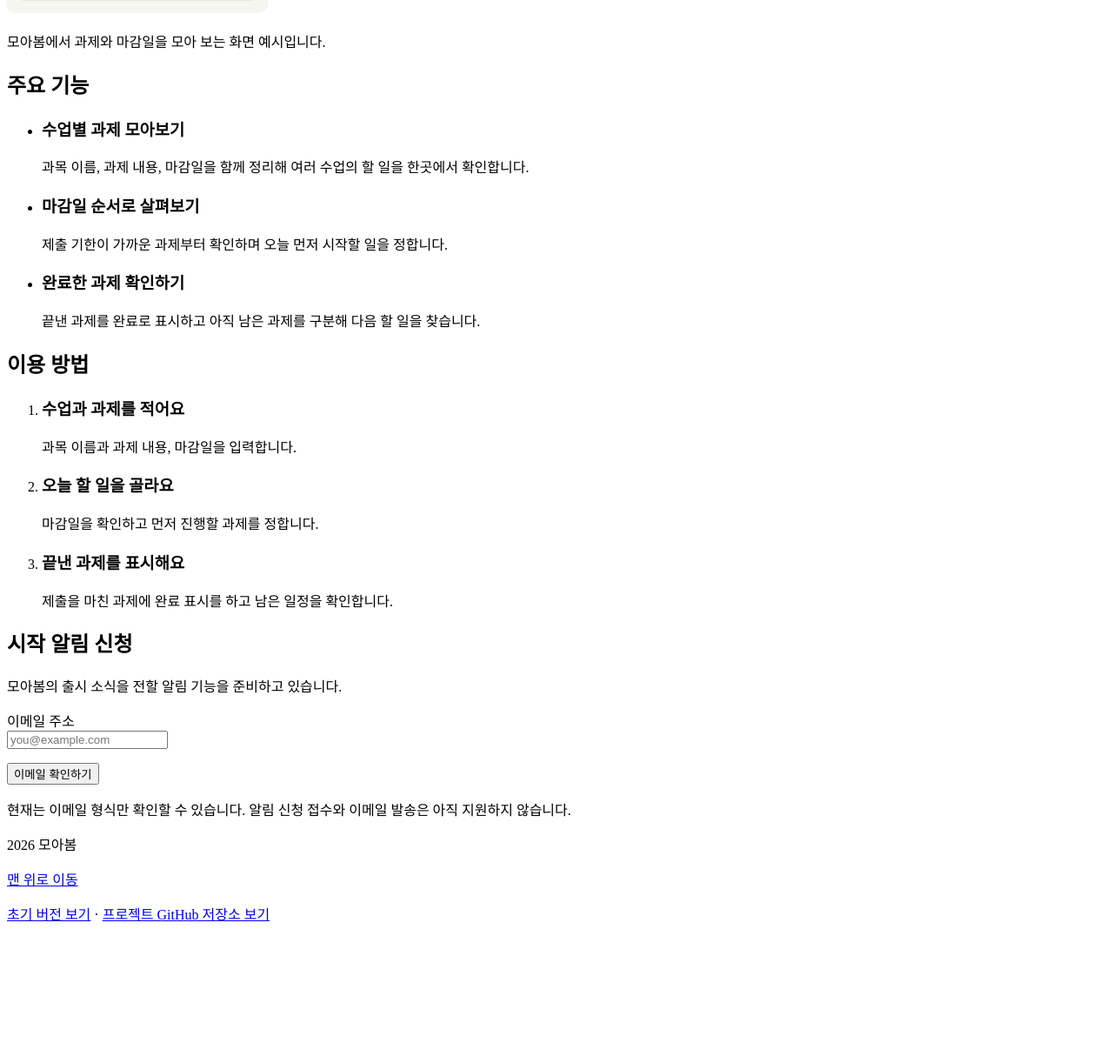
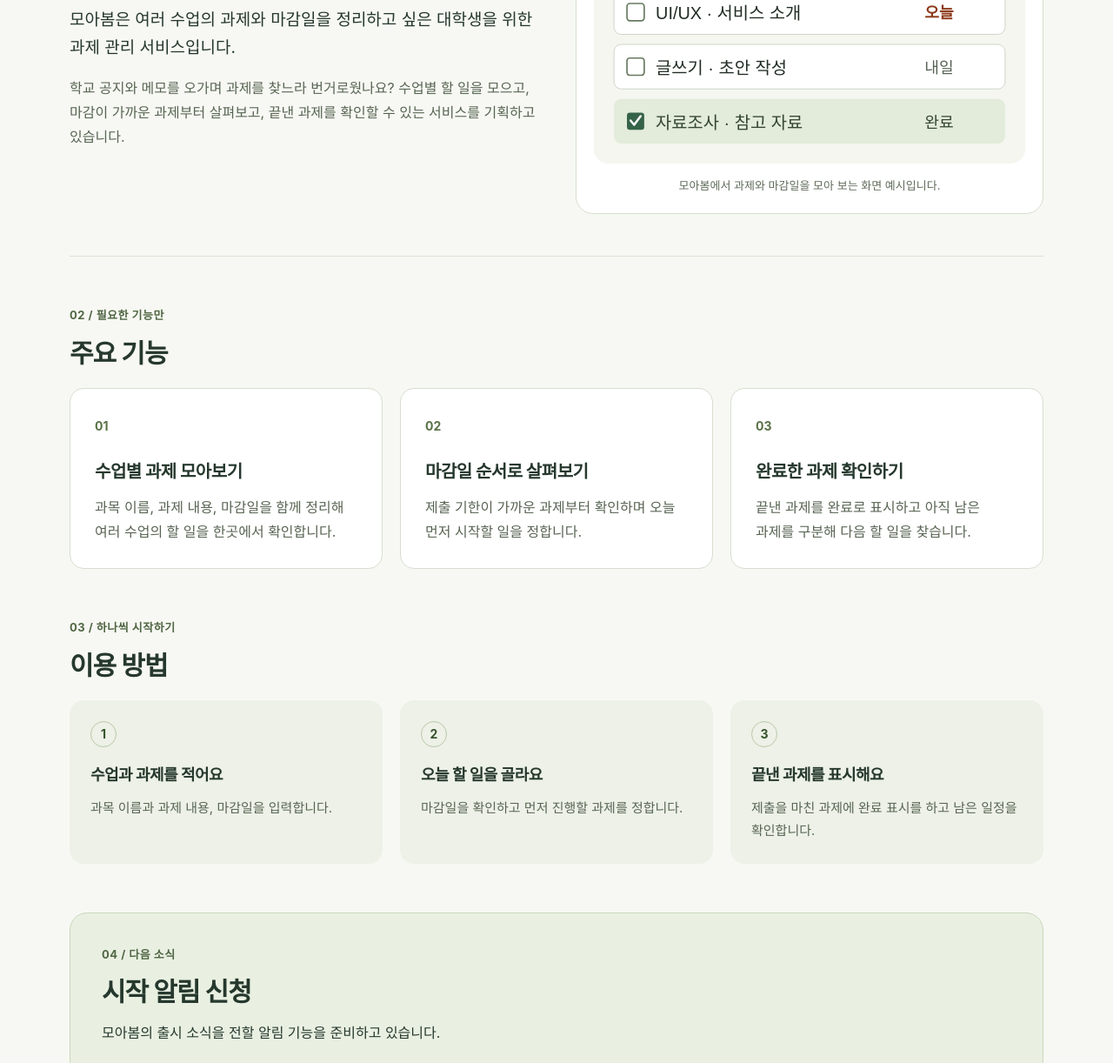
Before and after one commit to rrazx7-bit/-rrazx7-bit-ui-ux_programing_project_, a plain HTML site: page index.html in a window 1280 px wide. Shown: the part 565-1787 px from the top of the page at 87% size. Before the commit the page ends 1643 px from the top, so only its background shows below. Drawn offline with Linux system fonts and the light colour scheme.

Commit message:
style: 모아봄 화면과 입력 상태 디자인

```diff
--- a/index.html
+++ b/index.html
@@ -5,6 +5,7 @@
   <meta name="viewport" content="width=device-width, initial-scale=1.0">
   <meta name="description" content="모아봄은 대학생의 과제와 마감일을 한곳에 모아 오늘 할 일을 정리하는 서비스입니다.">
   <title>모아봄 | 대학생을 위한 과제 관리</title>
+  <link rel="stylesheet" href="style.css">
 </head>
 <body>
   <!--
@@ -14,10 +15,13 @@
     정보 순서: 서비스 이름과 한 줄 소개 → 서비스 소개 → 주요 기능 3개
                → 이용 방법 3단계 → 알림 신청 입력 영역.
   -->
-  <header id="top">
-    <h1>모아봄</h1>
-    <p>흩어진 과제와 마감일을 한곳에 모아, 오늘 할 일을 가볍게.</p>
-    <nav aria-label="주요 메뉴">
+  <a class="skip-link" href="#main-content">본문 바로가기</a>
+  <header id="top" class="site-header">
+    <div class="container header-inner">
+    <p class="eyebrow">대학생을 위한 과제 관리</p>
+    <h1>모아봄<span class="brand-dot" aria-hidden="true">.</span></h1>
+    <p class="tagline">흩어진 과제와 마감일을 한곳에 모아,<br>오늘 할 일을 가볍게.</p>
+    <nav class="site-nav" aria-label="주요 메뉴">
       <ul>
         <li><a href="#about">서비스 소개</a></li>
         <li><a href="#features">주요 기능</a></li>
@@ -25,31 +29,41 @@
         <li><a href="#signup">시작 알림 신청</a></li>
       </ul>
     </nav>
+    </div>
   </header>
 
-  <main>
-    <section id="about">
+  <main id="main-content" class="container">
+    <section id="about" class="intro-section">
+      <div class="intro-copy">
+      <p class="section-number" aria-hidden="true">01 / 모아봄 소개</p>
       <h2>서비스 소개</h2>
-      <p>모아봄은 여러 수업의 과제와 마감일을 정리하고 싶은 대학생을 위한 과제 관리 서비스입니다.</p>
+      <p class="lead">모아봄은 여러 수업의 과제와 마감일을 정리하고 싶은 대학생을 위한 과제 관리 서비스입니다.</p>
       <p>학교 공지와 메모를 오가며 과제를 찾느라 번거로웠나요? 수업별 할 일을 모으고, 마감이 가까운 과제부터 살펴보고, 끝낸 과제를 확인할 수 있는 서비스를 기획하고 있습니다.</p>
+      </div>
+      <figure class="service-preview">
       <img src="assets/images/service-preview.svg"
            alt="모아봄 과제 목록 예시: UI/UX 서비스 소개는 오늘 마감, 글쓰기 초안은 내일 마감, 자료조사는 완료로 표시되어 있습니다."
-           width="300" height="200">
-      <p>모아봄에서 과제와 마감일을 모아 보는 화면 예시입니다.</p>
+           width="600" height="400">
+      <figcaption>모아봄에서 과제와 마감일을 모아 보는 화면 예시입니다.</figcaption>
+      </figure>
     </section>
 
     <section id="features">
+      <p class="section-number" aria-hidden="true">02 / 필요한 기능만</p>
       <h2>주요 기능</h2>
-      <ul>
-        <li>
+      <ul class="feature-list">
+        <li class="feature-card">
+          <span class="card-number" aria-hidden="true">01</span>
           <h3>수업별 과제 모아보기</h3>
           <p>과목 이름, 과제 내용, 마감일을 함께 정리해 여러 수업의 할 일을 한곳에서 확인합니다.</p>
         </li>
-        <li>
+        <li class="feature-card">
+          <span class="card-number" aria-hidden="true">02</span>
           <h3>마감일 순서로 살펴보기</h3>
           <p>제출 기한이 가까운 과제부터 확인하며 오늘 먼저 시작할 일을 정합니다.</p>
         </li>
-        <li>
+        <li class="feature-card">
+          <span class="card-number" aria-hidden="true">03</span>
           <h3>완료한 과제 확인하기</h3>
           <p>끝낸 과제를 완료로 표시하고 아직 남은 과제를 구분해 다음 할 일을 찾습니다.</p>
         </li>
@@ -57,43 +71,50 @@
     </section>
 
     <section id="steps">
+      <p class="section-number" aria-hidden="true">03 / 하나씩 시작하기</p>
       <h2>이용 방법</h2>
-      <ol>
+      <ol class="steps-list">
         <li>
+          <span class="step-number" aria-hidden="true">1</span>
           <h3>수업과 과제를 적어요</h3>
           <p>과목 이름과 과제 내용, 마감일을 입력합니다.</p>
         </li>
         <li>
+          <span class="step-number" aria-hidden="true">2</span>
           <h3>오늘 할 일을 골라요</h3>
           <p>마감일을 확인하고 먼저 진행할 과제를 정합니다.</p>
         </li>
         <li>
+          <span class="step-number" aria-hidden="true">3</span>
           <h3>끝낸 과제를 표시해요</h3>
           <p>제출을 마친 과제에 완료 표시를 하고 남은 일정을 확인합니다.</p>
         </li>
       </ol>
     </section>
 
-    <section id="signup">
+    <section id="signup" class="signup-panel">
+      <p class="section-number" aria-hidden="true">04 / 다음 소식</p>
       <h2>시작 알림 신청</h2>
       <p>모아봄의 출시 소식을 전할 알림 기능을 준비하고 있습니다.</p>
-      <form action="#signup" method="get">
-        <p>
-          <label for="email">이메일 주소</label><br>
+      <form class="signup-form" action="#signup" method="get">
+        <p class="input-group">
+          <label for="email">이메일 주소</label>
           <input type="email" id="email" name="email" placeholder="you@example.com"
                  autocomplete="email" aria-describedby="signup-note" required>
         </p>
         <button type="submit">이메일 확인하기</button>
       </form>
-      <p id="signup-note">현재는 이메일 형식만 확인할 수 있습니다. 알림 신청 접수와 이메일 발송은 아직 지원하지 않습니다.</p>
+      <p id="signup-note" class="helper-text">현재는 이메일 형식만 확인할 수 있습니다. 알림 신청 접수와 이메일 발송은 아직 지원하지 않습니다.</p>
     </section>
 
   </main>
 
-  <footer>
-    <p>2026 모아봄</p>
+  <footer class="site-footer">
+    <div class="container footer-inner">
+    <p class="footer-brand">2026 모아봄</p>
     <p><a href="#top">맨 위로 이동</a></p>
     <p><a href="week1/index.html">초기 버전 보기</a> · <a href="https://github.com/rrazx7-bit/-rrazx7-bit-ui-ux_programing_project_">프로젝트 GitHub 저장소 보기</a></p>
+    </div>
   </footer>
 </body>
 </html>
--- /dev/null
+++ b/style.css
@@ -0,0 +1,393 @@
+/* 기본 글꼴과 공통 색상 */
+* {
+  box-sizing: border-box;
+}
+
+body {
+  margin: 0;
+  color: #26382d;
+  background-color: #f7f8f3;
+  font-family: -apple-system, BlinkMacSystemFont, "Segoe UI", "Malgun Gothic", sans-serif;
+  font-size: 16px;
+  line-height: 1.75;
+  word-break: keep-all;
+  overflow-wrap: break-word;
+}
+
+h1, h2, h3, p {
+  margin-top: 0;
+}
+
+h2 {
+  margin-bottom: 20px;
+  font-size: 30px;
+  line-height: 1.35;
+  letter-spacing: -1px;
+}
+
+h3 {
+  margin-bottom: 12px;
+  font-size: 20px;
+  line-height: 1.5;
+  letter-spacing: -0.5px;
+}
+
+p {
+  margin-bottom: 16px;
+}
+
+a {
+  color: #28543c;
+  text-underline-offset: 5px;
+  transition: color 160ms ease, background-color 160ms ease, border-color 160ms ease;
+}
+
+a:hover {
+  color: #132e1e;
+}
+
+a:focus-visible, button:focus-visible {
+  outline: 3px solid #956223;
+  outline-offset: 4px;
+}
+
+.container {
+  width: calc(100% - 48px);
+  max-width: 1120px;
+  margin-right: auto;
+  margin-left: auto;
+}
+
+/* 키보드로 바로 본문에 갈 수 있는 링크 */
+.skip-link {
+  position: absolute;
+  top: 12px;
+  left: 24px;
+  z-index: 1;
+  padding: 10px 16px;
+  border-radius: 8px;
+  color: #ffffff;
+  background-color: #244f37;
+  transform: translateY(-180%);
+}
+
+.skip-link:focus {
+  transform: translateY(0);
+  color: #ffffff;
+}
+
+/* 서비스 이름과 메뉴 */
+.site-header {
+  border-bottom: 1px solid #d1dccb;
+  background-color: #e9f0e2;
+}
+
+.header-inner {
+  padding-top: 52px;
+  padding-bottom: 32px;
+}
+
+.eyebrow, .section-number {
+  margin-bottom: 12px;
+  color: #506644;
+  font-size: 13px;
+  font-weight: 700;
+  letter-spacing: 0.5px;
+}
+
+h1 {
+  margin-bottom: 18px;
+  color: #244f37;
+  font-size: 60px;
+  line-height: 1.15;
+  letter-spacing: -3px;
+}
+
+.brand-dot {
+  color: #7b9242;
+}
+
+.tagline {
+  margin-bottom: 28px;
+  color: #334a39;
+  font-size: 22px;
+  line-height: 1.6;
+  letter-spacing: -0.5px;
+}
+
+.site-nav ul {
+  display: flex;
+  flex-wrap: wrap;
+  gap: 10px;
+  margin: 0;
+  padding: 0;
+  list-style: none;
+}
+
+.site-nav a {
+  display: block;
+  padding: 9px 18px;
+  border: 1px solid #bfceb6;
+  border-radius: 24px;
+  font-size: 14px;
+  font-weight: 600;
+  text-decoration: none;
+}
+
+.site-nav a:hover {
+  border-color: #78936c;
+  background-color: #dce7d3;
+}
+
+.site-nav li:last-child a {
+  border-color: #28543c;
+  color: #ffffff;
+  background-color: #28543c;
+}
+
+.site-nav li:last-child a:hover {
+  background-color: #193e29;
+}
+
+/* 소개의 글과 이미지를 나란히 배치 */
+main.container {
+  padding-top: 52px;
+  padding-bottom: 56px;
+}
+
+section {
+  margin-bottom: 56px;
+  scroll-margin-top: 24px;
+}
+
+.intro-section {
+  display: flex;
+  flex-wrap: wrap;
+  align-items: center;
+  gap: 44px;
+  padding-bottom: 48px;
+  border-bottom: 1px solid #dce2d5;
+}
+
+.intro-copy {
+  flex: 1 1 320px;
+  min-width: 0;
+}
+
+.intro-copy p:last-child {
+  margin-bottom: 0;
+  color: #586553;
+}
+
+.lead {
+  font-size: 19px;
+  line-height: 1.7;
+}
+
+.service-preview {
+  flex: 1 1 320px;
+  min-width: 0;
+  margin: 0;
+  padding: 20px;
+  border: 1px solid #d6dfcd;
+  border-radius: 20px;
+  background-color: #ffffff;
+}
+
+.service-preview img {
+  display: block;
+  width: 100%;
+  height: auto;
+  border-radius: 12px;
+}
+
+figcaption {
+  margin-top: 14px;
+  color: #5f6b59;
+  font-size: 13px;
+  text-align: center;
+}
+
+/* 같은 폭의 기능 카드 */
+.feature-list, .steps-list {
+  display: flex;
+  flex-wrap: wrap;
+  gap: 20px;
+  margin: 0;
+  padding: 0;
+  list-style: none;
+}
+
+.feature-card {
+  flex: 1 1 250px;
+  min-width: 0;
+  padding: 28px;
+  border: 1px solid #d7dfd0;
+  border-radius: 16px;
+  background-color: #ffffff;
+}
+
+.card-number {
+  display: inline-block;
+  margin-bottom: 24px;
+  color: #597146;
+  font-size: 14px;
+  font-weight: 700;
+}
+
+.feature-card p {
+  margin-bottom: 0;
+  color: #586553;
+}
+
+.steps-list li {
+  flex: 1 1 250px;
+  min-width: 0;
+  padding: 24px;
+  border-radius: 16px;
+  background-color: #edf1e7;
+}
+
+.step-number {
+  display: inline-block;
+  width: 30px;
+  height: 30px;
+  margin-bottom: 18px;
+  border: 1px solid #b9c8a9;
+  border-radius: 50%;
+  color: #36532c;
+  font-size: 14px;
+  font-weight: 700;
+  line-height: 28px;
+  text-align: center;
+}
+
+.steps-list h3 {
+  font-size: 18px;
+}
+
+.steps-list p {
+  margin-bottom: 0;
+  color: #586553;
+  font-size: 15px;
+}
+
+/* 입력 위치와 버튼 상태를 눈에 보이게 표시 */
+.signup-panel {
+  margin-bottom: 0;
+  padding: 36px;
+  border: 1px solid #c9d7bc;
+  border-radius: 20px;
+  background-color: #e9f0e2;
+}
+
+.signup-panel h2 {
+  margin-bottom: 12px;
+}
+
+.signup-form {
+  display: flex;
+  flex-wrap: wrap;
+  align-items: flex-end;
+  gap: 12px;
+  max-width: 720px;
+  margin-top: 24px;
+}
+
+.input-group {
+  flex: 1 1 240px;
+  min-width: 0;
+  margin-bottom: 0;
+}
+
+label {
+  display: block;
+  margin-bottom: 8px;
+  font-size: 14px;
+  font-weight: 700;
+}
+
+input, button {
+  min-height: 52px;
+  border-radius: 10px;
+  font: inherit;
+}
+
+input {
+  width: 100%;
+  padding: 12px 16px;
+  border: 1px solid #a8b99b;
+  color: #26382d;
+  background-color: #ffffff;
+  transition: border-color 160ms ease, box-shadow 160ms ease;
+}
+
+input::placeholder {
+  color: #6a7564;
+}
+
+input:focus {
+  border-color: #365f3d;
+  outline: 3px solid #956223;
+  outline-offset: 3px;
+  box-shadow: 0 0 0 1px #365f3d;
+}
+
+button {
+  padding: 12px 24px;
+  border: 1px solid #28543c;
+  color: #ffffff;
+  background-color: #28543c;
+  font-weight: 700;
+  cursor: pointer;
+  transition: background-color 160ms ease, border-color 160ms ease, transform 160ms ease;
+}
+
+button:hover {
+  border-color: #193e29;
+  background-color: #193e29;
+}
+
+button:active {
+  transform: translateY(2px);
+  background-color: #122f1e;
+}
+
+.helper-text {
+  max-width: 720px;
+  margin-top: 16px;
+  margin-bottom: 0;
+  color: #53624b;
+  font-size: 13px;
+}
+
+.site-footer {
+  border-top: 1px solid #dce2d5;
+  color: #5c6955;
+  font-size: 13px;
+}
+
+.footer-inner {
+  display: flex;
+  flex-wrap: wrap;
+  align-items: center;
+  gap: 16px 28px;
+  padding-top: 24px;
+  padding-bottom: 24px;
+}
+
+.footer-inner p {
+  margin-bottom: 0;
+}
+
+.footer-brand {
+  margin-right: auto;
+  color: #28543c;
+  font-weight: 700;
+}
+
+@media (prefers-reduced-motion: reduce) {
+  a, input, button {
+    transition: none;
+  }
+}
```
Also changed, not shown: README.md.
